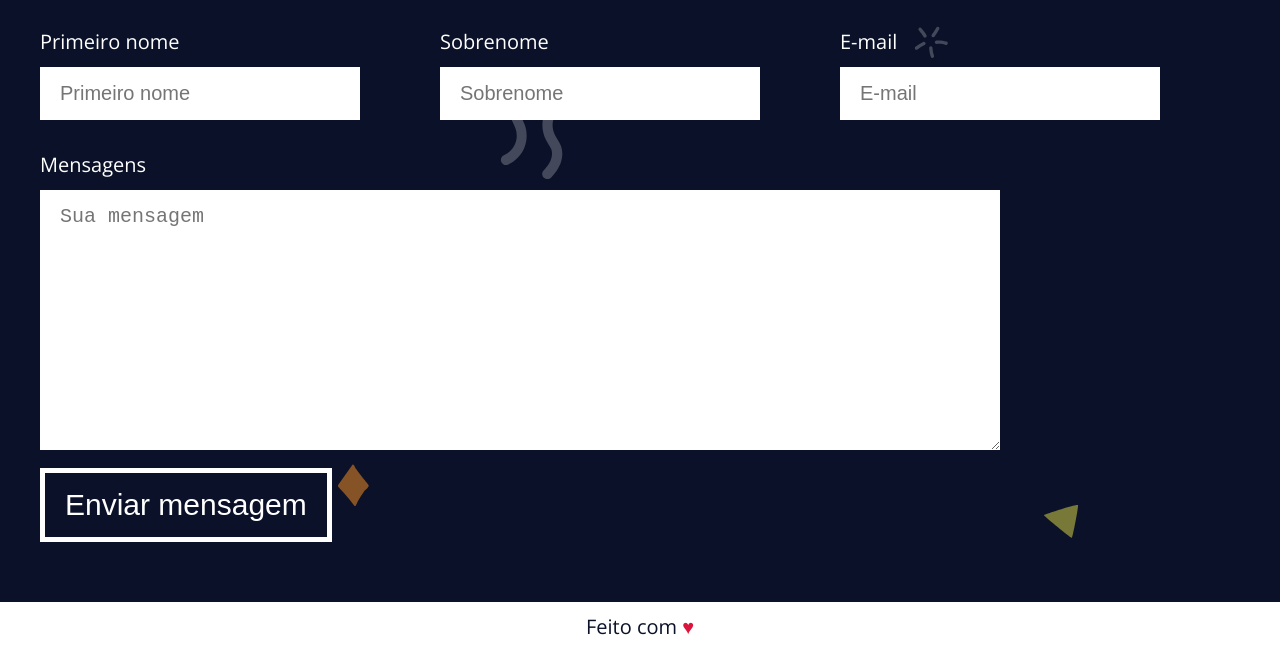
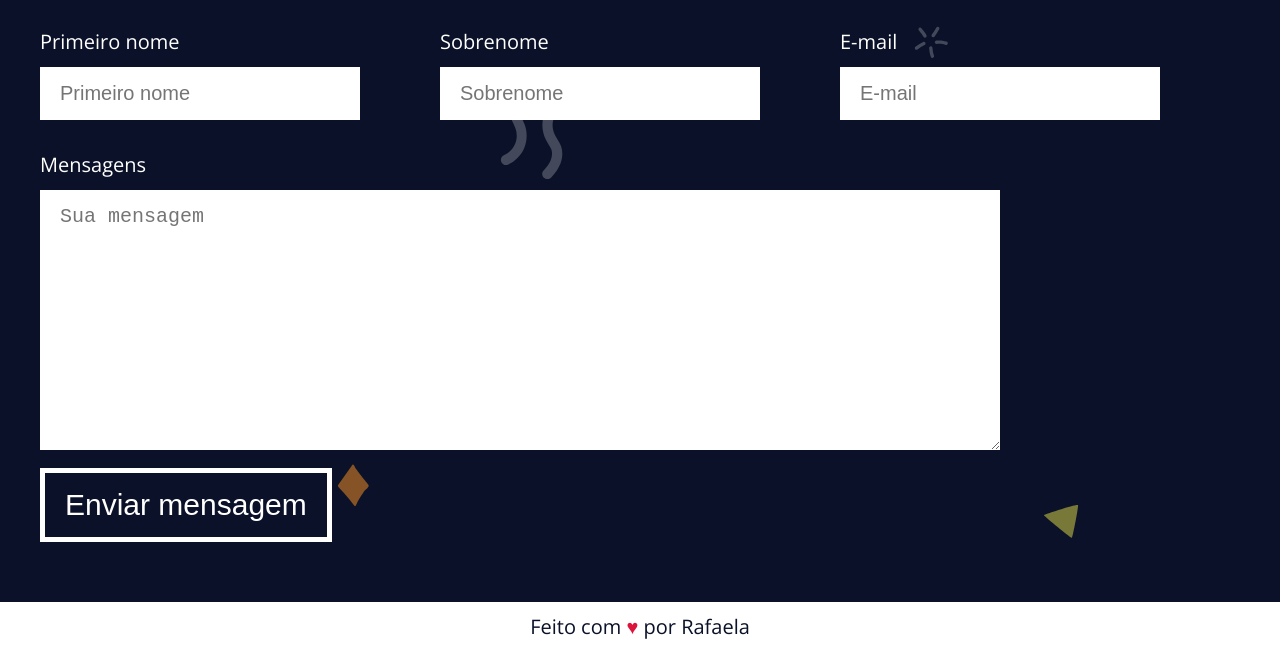
Before and after one commit to ElaRafaDev/Landing-page, a plain HTML site: page index.html in a window 1280 px wide. Shown: the part 5077-5729 px from the top of the page. Drawn offline with nearby package versions, Linux system fonts and the light colour scheme.

Commit message:
Updtade footer

```diff
--- a/index.html
+++ b/index.html
@@ -248,7 +248,7 @@
   </section>
 
   <footer id="footer" class="footer white-bg">
-    <p><a rel="nofollow" target="_blank" href="#">Feito com <span class="heart">♥</span></a></p>
+    <p><a rel="nofollow" target="_blank" href="#">Feito com <span class="heart">♥</span> por Rafaela</a></p>
   </footer>
 
   <div data-anima="scroll"><a href="#">
```
